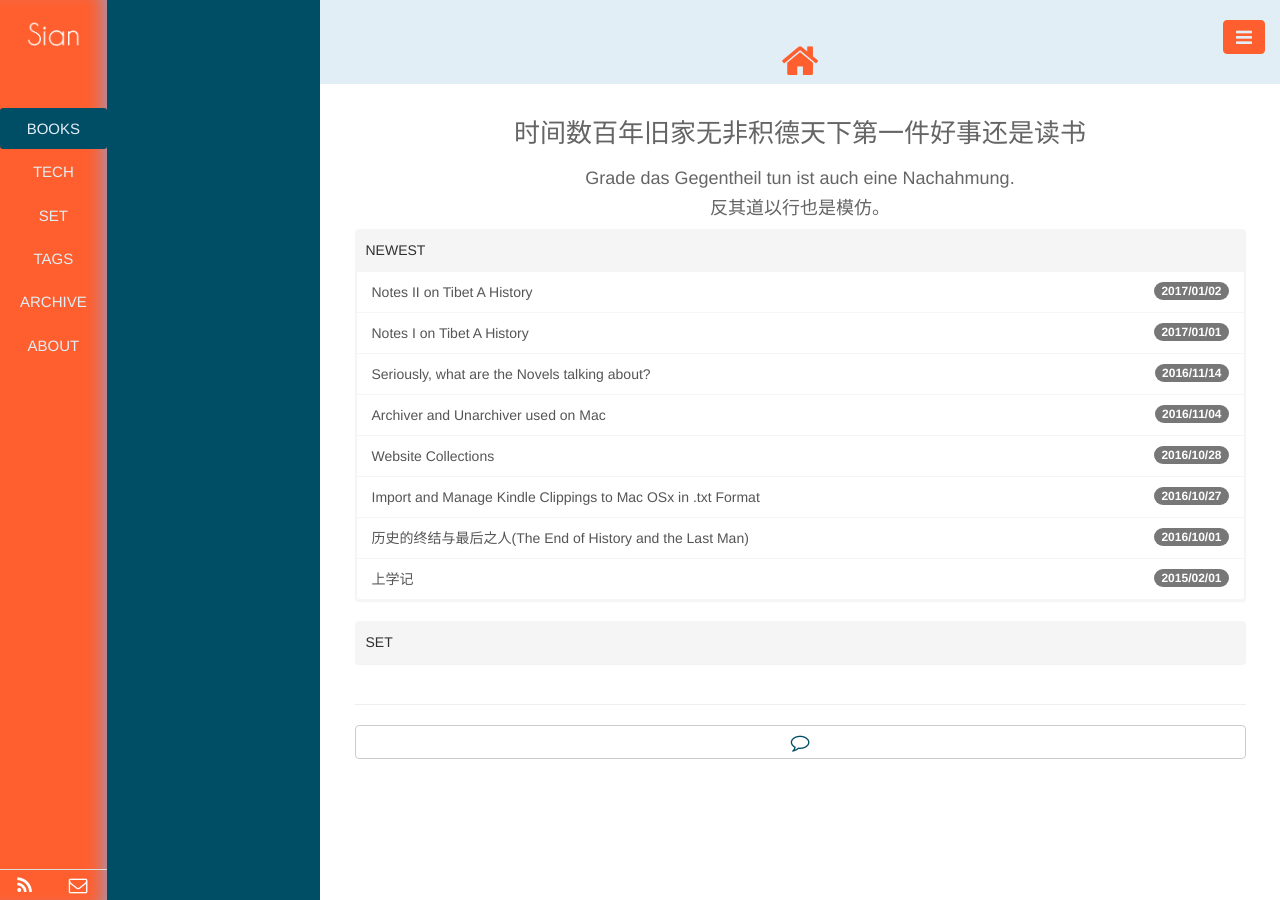
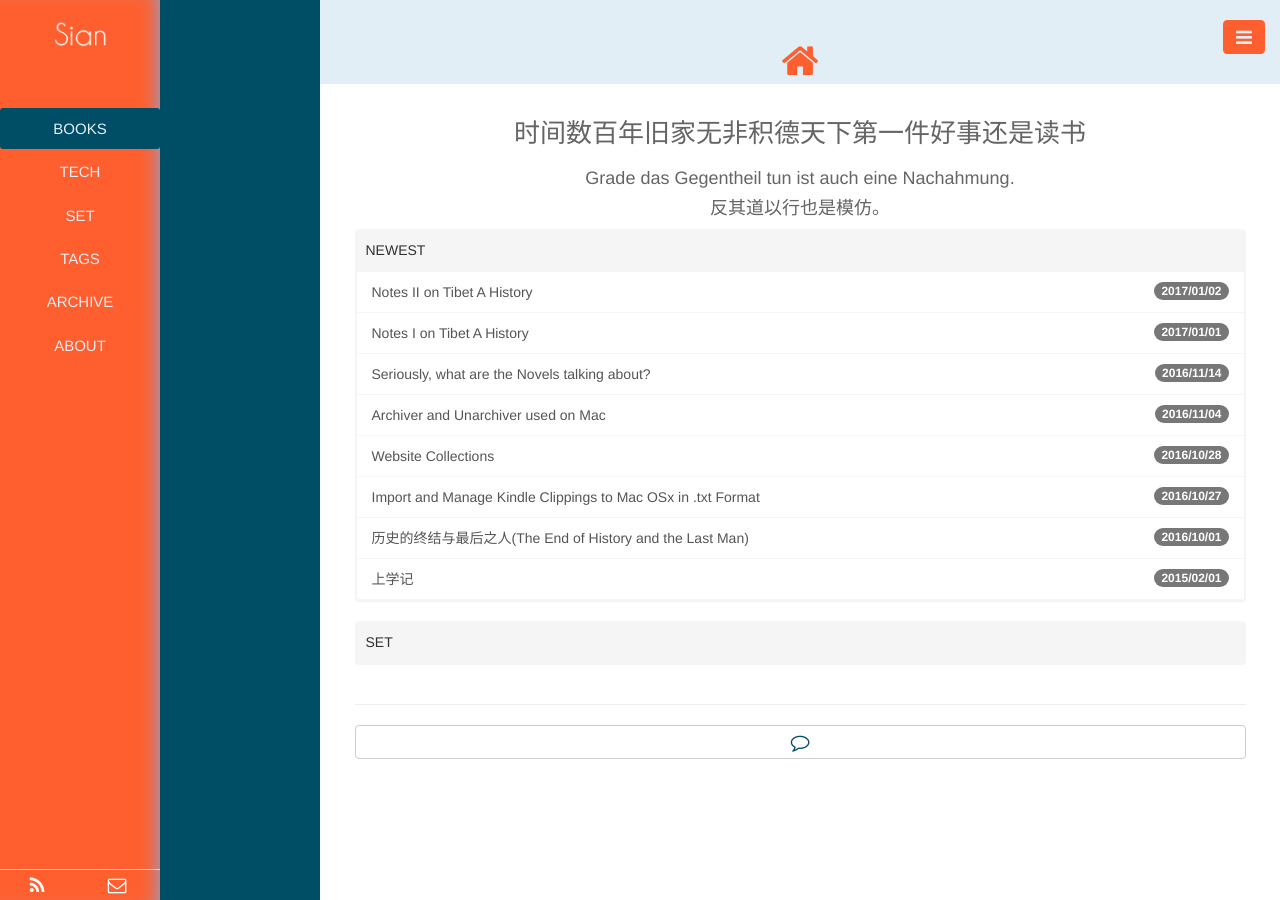
Before and after one commit to mathesse/mathesse.github.io, a Jekyll site: the page built from index.html, in a window 1280 px wide. Built offline with Jekyll 4.4.1, drawn with Linux system fonts in a browser that asks for light colours; the list of posts is cut into pages by our own code.

Commit message:
bootstrap

```diff
--- a/_includes/navside.html
+++ b/_includes/navside.html
@@ -1,6 +1,6 @@
 <div class="col-md-3 col-lg-3 col-sm-13 col-xs-13 aside visible-md visible-lg">
   <div class="row">
-    <div class="col-md-4 col-xs-2 aside1">
+    <div class="col-md-6 col-xs-2 aside1">
       <br>
       <a class="pjaxlink" href="/"><img src="{{ site.gavatar }}" class="img-ronuded avatar" style="border-width:0px; border-color:#000"></a>
       <br><br><br><br>
```
